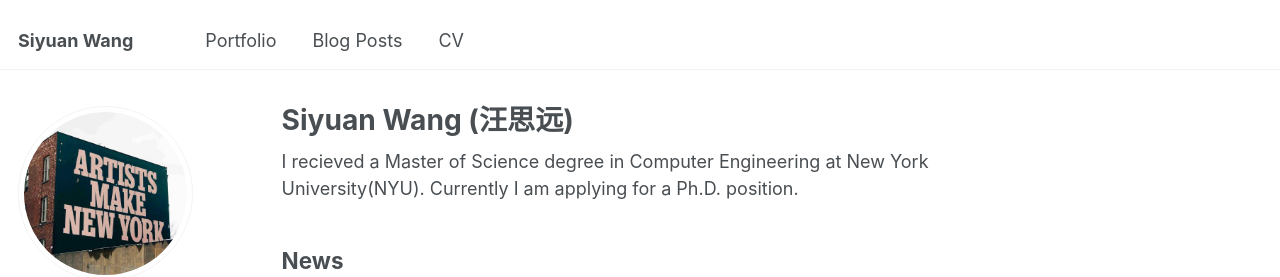
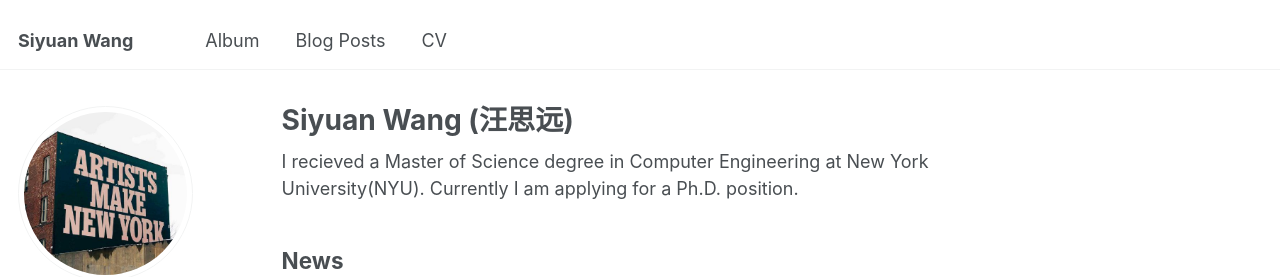
Before and after one commit to wangsy1999/wangsy1999.github.io, a Jekyll site: the page built from _pages/about.md, in a window 1280 px wide. Shown: the top 277 px of the page. Built offline with Jekyll 4.4.1, drawn with Linux system fonts in a browser that asks for light colours.

Commit message:
Update navigation.yml

```diff
--- a/_data/navigation.yml
+++ b/_data/navigation.yml
@@ -14,8 +14,8 @@ main:
   # - title: "Teaching"
   #   url: /teaching/
 
-  - title: "Portfolio"
-    url: /portfolio/
+  - title: "Album"
+    url: /album/
 
   - title: "Blog Posts"
     url: /year-archive/
```
